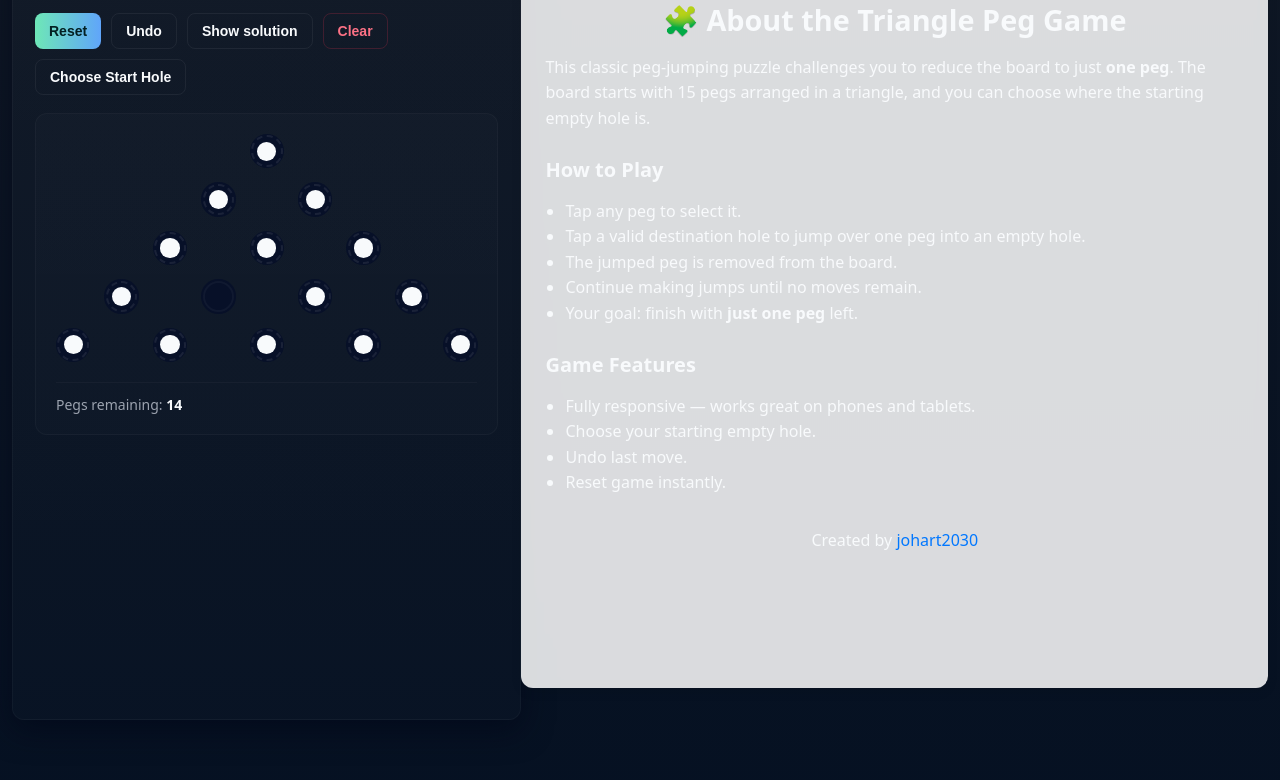
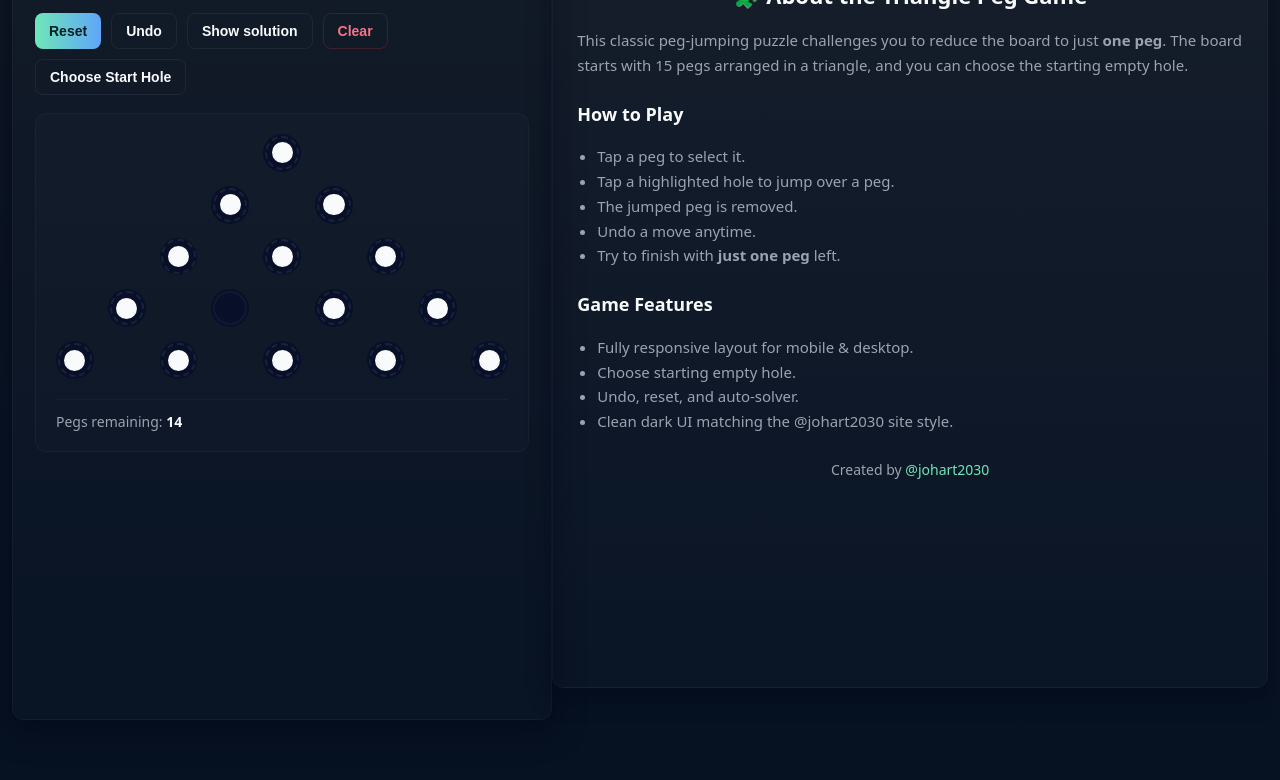
Before and after one commit to johart2030/johart2030.github.io, a plain HTML site: page peg-game.html in a window 1280 px wide. Shown: the part 110-890 px from the top of the page. Drawn offline with Linux system fonts and the light colour scheme.

Commit message:
Fixed about section in peg-game.html

```diff
--- a/peg-game.html
+++ b/peg-game.html
@@ -183,51 +183,51 @@
 
 /* Info Section */
 .peg-info {
-    max-width: 700px;
+    max-width: 950px;
     margin: 2rem auto;
     padding: 1.5rem;
-    background: rgba(255, 255, 255, 0.85);
-    backdrop-filter: blur(6px);
+    background: linear-gradient(180deg, rgba(255,255,255,0.03), rgba(255,255,255,0.015));
+    border: 1px solid rgba(255,255,255,0.03);
     border-radius: 12px;
-    box-shadow: 0 4px 12px rgba(0,0,0,0.08);
-    font-family: system-ui, sans-serif;
+    box-shadow: 0 10px 25px rgba(2,6,23,0.4);
+    color: var(--muted);
+    font-size: 15px;
+    line-height: 1.65;
 }
 
 .peg-info h2 {
-    font-size: 1.8rem;
-    margin-bottom: 1rem;
+    font-size: 22px;
+    margin-top: 0;
+    margin-bottom: 10px;
     text-align: center;
+    color: var(--peg);
 }
 
 .peg-info h3 {
-    margin-top: 1.5rem;
-    margin-bottom: 0.5rem;
-    font-size: 1.25rem;
-}
-
-.peg-info p {
-    line-height: 1.6;
-    font-size: 1rem;
+    margin-top: 22px;
+    margin-bottom: 6px;
+    font-size: 18px;
+    color: var(--peg);
 }
 
 .peg-info ul {
-    padding-left: 1.25rem;
-    line-height: 1.6;
+    padding-left: 20px;
+}
+
+.peg-info a {
+    color: var(--accent);
+    text-decoration: none;
+}
+
+.peg-info a:hover {
+    text-decoration: underline;
 }
 
 .peg-info-credit {
-    margin-top: 2rem;
+    margin-top: 1.5rem;
     text-align: center;
-    font-size: 0.95rem;
-}
-
-.peg-info-credit a {
-    color: #0077ff;
-    text-decoration: none;
-}
-
-.peg-info-credit a:hover {
-    text-decoration: underline;
+    font-size: 14px;
+    color: var(--muted);
 }
 
 </style>
@@ -267,31 +267,30 @@
     <h2>🧩 About the Triangle Peg Game</h2>
     <p>
         This classic peg-jumping puzzle challenges you to reduce the board to
-        just <strong>one peg</strong>. The board starts with 15 pegs arranged
-        in a triangle, and you can choose where the starting empty hole is.
+        just <strong>one peg</strong>. The board starts with 15 pegs arranged in
+        a triangle, and you can choose the starting empty hole.
     </p>
 
     <h3>How to Play</h3>
     <ul>
-        <li>Tap any peg to select it.</li>
-        <li>Tap a valid destination hole to jump over one peg into an empty hole.</li>
-        <li>The jumped peg is removed from the board.</li>
-        <li>Continue making jumps until no moves remain.</li>
-        <li>Your goal: finish with <strong>just one peg</strong> left.</li>
+        <li>Tap a peg to select it.</li>
+        <li>Tap a highlighted hole to jump over a peg.</li>
+        <li>The jumped peg is removed.</li>
+        <li>Undo a move anytime.</li>
+        <li>Try to finish with <strong>just one peg</strong> left.</li>
     </ul>
 
     <h3>Game Features</h3>
     <ul>
-        <li>Fully responsive — works great on phones and tablets.</li>
-        <li>Choose your starting empty hole.</li>
-        <li>Undo last move.</li>
-        <li>Reset game instantly.</li>
+        <li>Fully responsive layout for mobile & desktop.</li>
+        <li>Choose starting empty hole.</li>
+        <li>Undo, reset, and auto-solver.</li>
+        <li>Clean dark UI matching the @johart2030 site style.</li>
     </ul>
 
     <p class="peg-info-credit">
-        Created by <a href="https://johart2030.github.io" target="_blank">johart2030</a>
+        Created by <a href="https://johart2030.github.io" target="_blank">@johart2030</a>
     </p>
-
 </section>
 
 <script>
```
